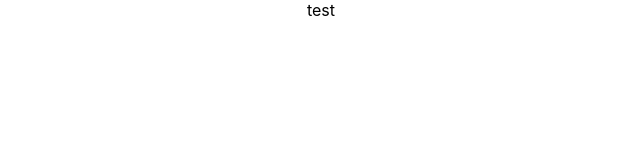
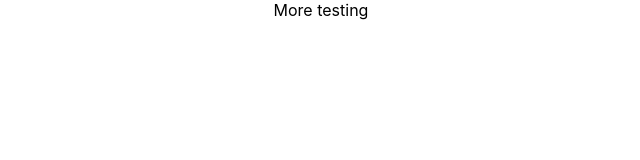
Before and after one commit to truckbrothers/youteachme, a React (Create React App) app: page / in a window 1280 px wide. Shown: the top 160 px of the page, without its empty margins (319-959 px from the left). Built offline with nearby package versions, Linux system fonts and the light colour scheme.

Commit message:
wyatt commit

```diff
--- a/src/App.js
+++ b/src/App.js
@@ -1,10 +1,11 @@
 import React from 'react';
 import './App.css';
+
 
 function App() {
   return (
     <div className="App">
-      test
+      More testing
     </div>
   );
 }
```
